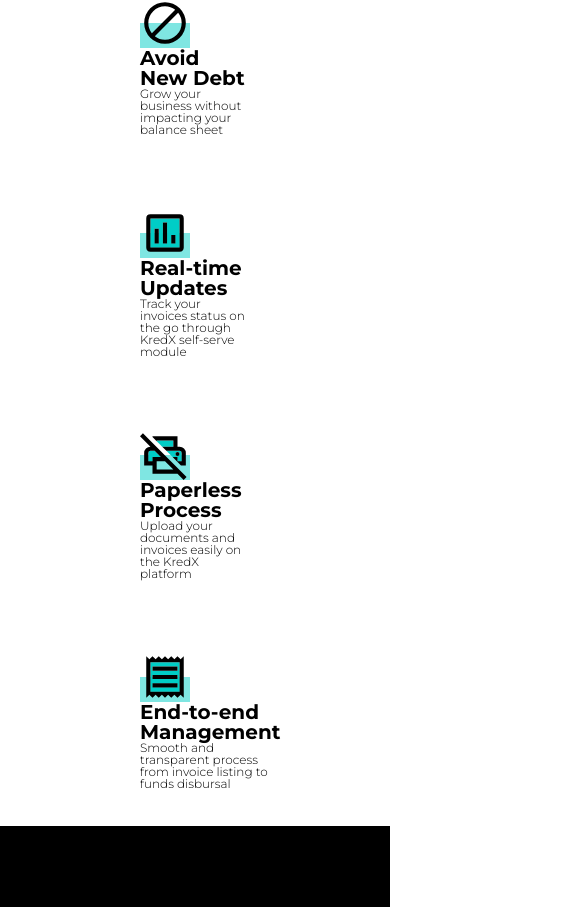
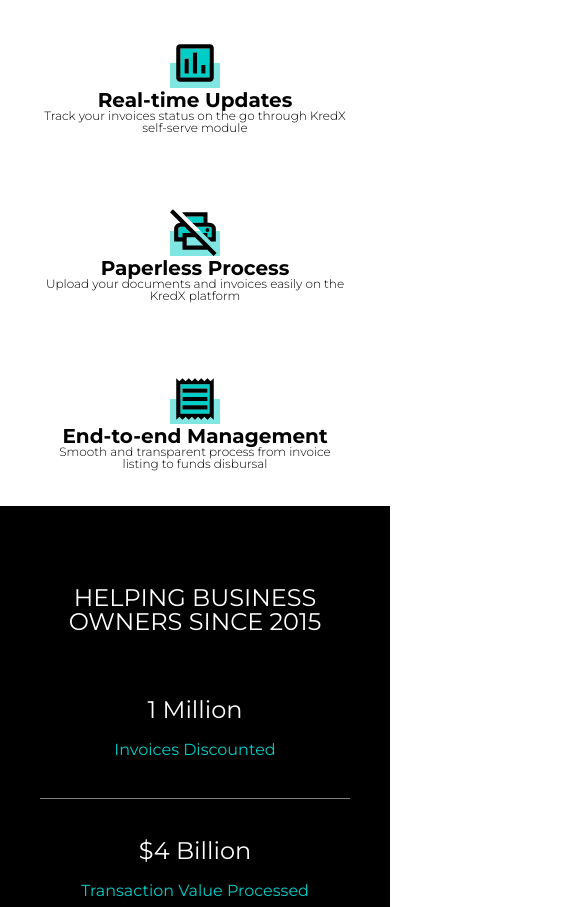
Before and after one commit to Rohitprasad83/kredx, a React (Create React App) app: page / in a window 390 px wide. Shown: the part 1082-1989 px from the top of the page, 585 px wide, since content can reach past the window. Built offline with nearby package versions, Linux system fonts and the light colour scheme.

Commit message:
improved layout

```diff
--- a/public/index.html
+++ b/public/index.html
@@ -1 +1,27 @@
-<div id="root"></div>
+<!DOCTYPE html>
+<html lang="en">
+
+<head>
+    <meta charset="utf-8" />
+    <meta name="viewport" content="width=device-width, initial-scale=1" />
+    <meta name="theme-color" content="#000000" />
+    <meta name="description" content="Web site created using create-react-app" />
+    <title>KredX</title>
+</head>
+
+<body>
+    <noscript>You need to enable JavaScript to run this app.</noscript>
+    <div id="root"></div>
+    <!--
+      This HTML file is a template.
+      If you open it directly in the browser, you will see an empty page.
+
+      You can add webfonts, meta tags, or analytics to this file.
+      The build step will place the bundled scripts into the <body> tag.
+
+      To begin the development, run `npm start` or `yarn start`.
+      To create a production bundle, use `npm run build` or `yarn build`.
+    -->
+</body>
+
+</html>
--- a/src/style.css
+++ b/src/style.css
@@ -5,6 +5,8 @@
     --bg-white: #ffffff;
     --primary: #00CDC6;
     --padding-lg: 14rem;
+    --padding-md: 8rem;
+    --padding-sm: 4rem;
 }
 
 html,
@@ -196,8 +198,15 @@ table {
     padding: 4rem var(--padding-lg);
 }
 
+.card-container {
+    padding: 2rem var(--padding-lg);
+    display: grid;
+    grid-template-columns: 1fr 1fr 1fr;
+    justify-content: space-between;
+    gap: 4rem;
+}
+
 .home-card {
-    max-width: 28rem;
     padding: 1.6rem 0;
 }
 
@@ -209,14 +218,6 @@ table {
 .home-card-paragraph {
     font-size: 1.2rem;
     font-weight: 300;
-}
-
-.card-container {
-    padding: 2rem var(--padding-lg);
-    display: flex;
-    flex-wrap: wrap;
-    justify-content: space-between;
-    gap: 4rem;
 }
 
 .text-primary {
@@ -231,15 +232,14 @@ table {
 }
 
 .mid-container {
-    display: flex;
+    display: grid;
+    grid-template-columns: 1fr 1fr 1fr;
     gap: 4rem;
-    flex-wrap: wrap;
     justify-content: space-between;
     margin: 6.4rem 0;
 }
 
 .mid-card {
-    width: 28rem;
     font-size: 1.6rem;
     border-bottom: 1px solid gray;
     text-align: left;
@@ -264,6 +264,7 @@ table {
 .footer-container {
     display: flex;
     justify-content: space-between;
+    flex-wrap: wrap;
     gap: 8rem;
     padding: 4rem var(--padding-lg);
 }
@@ -368,3 +369,36 @@ table {
     background-color: #FFFFFF;
     cursor: pointer;
 }
+
+
+/* media queries */
+
+@media screen and (max-width: 992px) {
+    .card-container {
+        padding: 2rem var(--padding-md);
+        grid-template-columns: 1fr 1fr;
+    }
+    .mid-section {
+        padding: 8rem var(--padding-md);
+    }
+    .mid-container {
+        grid-template-columns: 1fr 1fr;
+    }
+}
+
+@media screen and (max-width: 600px) {
+    .card-container {
+        padding: 2rem var(--padding-sm);
+        grid-template-columns: 1fr;
+        text-align: center;
+    }
+    .mid-section {
+        padding: 8rem var(--padding-sm);
+    }
+    .mid-container {
+        grid-template-columns: 1fr;
+    }
+    .mid-card {
+        text-align: center;
+    }
+}
```
